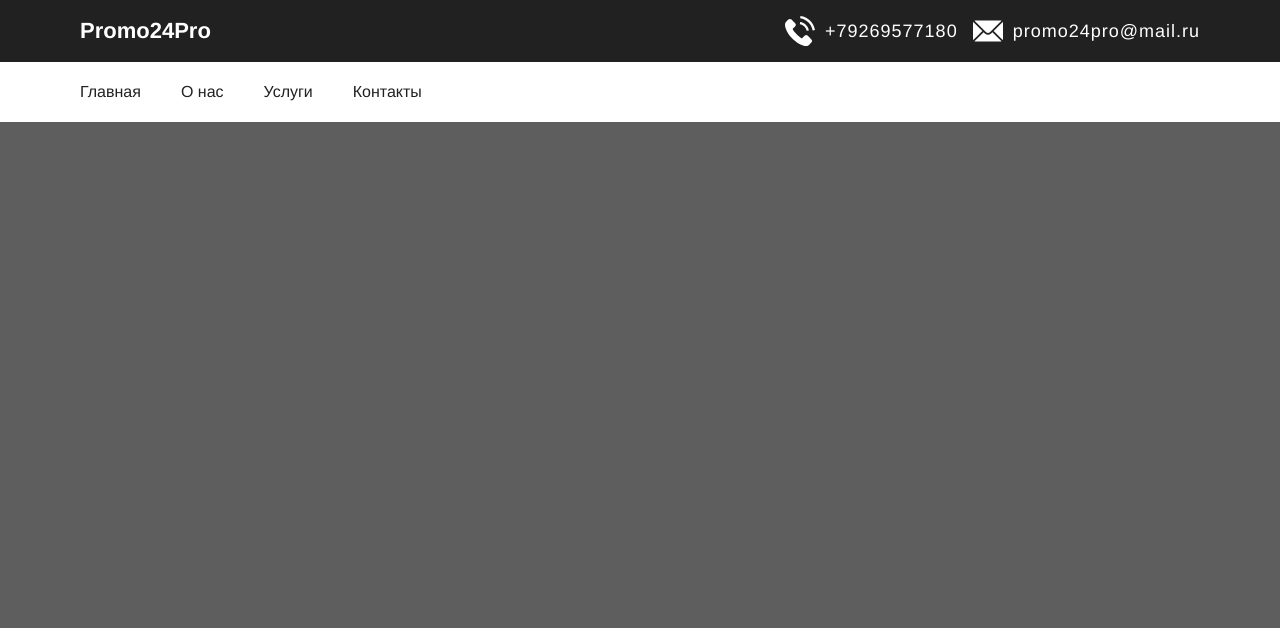
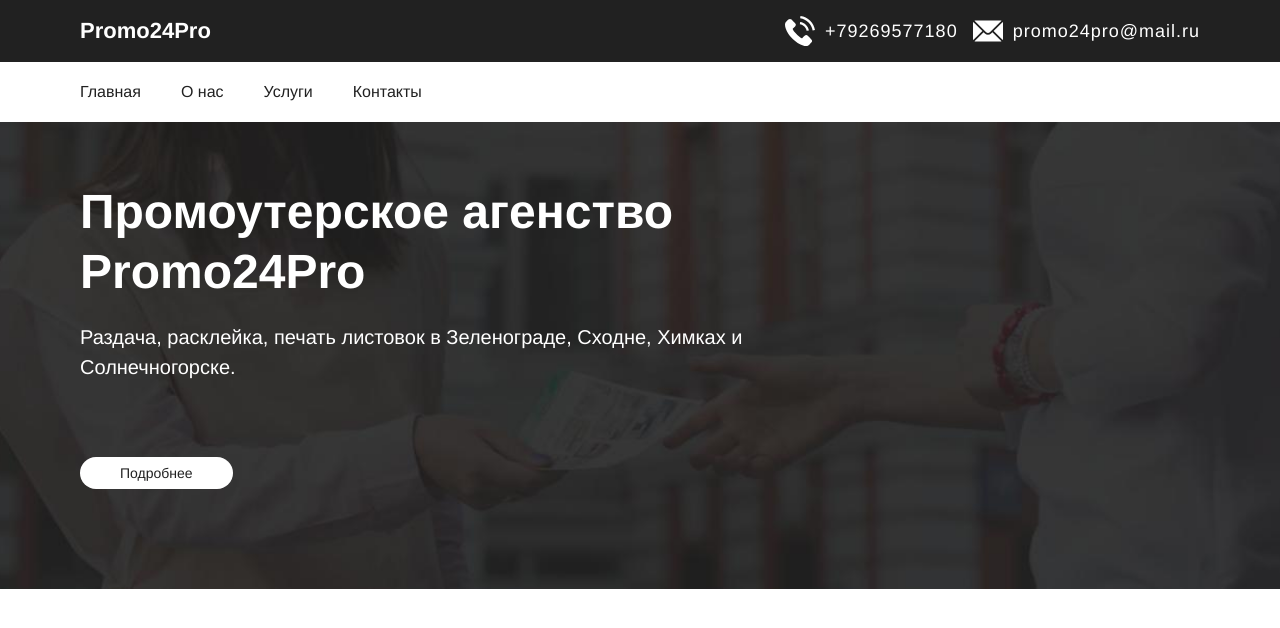
Before and after one commit to Umorph/promo24pro, a website: page #src/index.html in a window 1280 px wide. Drawn offline with nearby package versions, Linux system fonts and the light colour scheme; files that its build step writes are made by us from their sources; a web font is replaced by a local one.

Commit message:
Adds layout for keyvisual

```diff
--- a/#src/index.html
+++ b/#src/index.html
@@ -47,6 +47,18 @@
       </nav>
     </div>
   </header>
+
+  <main class="main-content">
+    <section class="main-content__keyvisual keyvisual">
+      <div class="keyvisual__inner">
+        <h1 class="keyvisual__heading">Промоутерское агенство Promo24Pro</h1>
+        <p class="keyvisual__desc">
+          Раздача, расклейка, печать листовок в Зеленограде, Сходне, Химках и Солнечногорске.
+        </p>
+        <a class="keyvisual__link" href="#">Подробнее</a>
+      </div>
+    </section>
+  </main>
 
   <!-- <header class="header">
     <div class="container">
--- a/#src/scss/_header.scss
+++ b/#src/scss/_header.scss
@@ -1,6 +1,11 @@
 @import "variables";
 
 .header {
+  position: fixed;
+  top: 0;
+  right: 0;
+  left: 0;
+
   margin: 0;
   padding: 0;
   display: flex;
--- /dev/null
+++ b/#src/scss/_keyvisual.scss
@@ -0,0 +1,102 @@
+@import "variables";
+@import "mixins";
+
+.keyvisual {
+  margin: 0;
+  padding: 0;
+  width: 100%;
+  min-height: 350px;
+  display: flex;
+  justify-content: center;
+  align-items: center;
+
+  background: $blackMain url("../img/background.jpg") center no-repeat;
+  background-size: cover;
+}
+
+.keyvisual__inner {
+  box-sizing: border-box;
+  margin: 60px 0 100px;
+  padding: 0 20px;
+  width: 100%;
+  max-width: 1160px;
+  display: flex;
+  flex-direction: column;
+  justify-content: flex-start;
+  align-items: flex-start;
+}
+
+.keyvisual__heading {
+  margin: 0;
+  padding: 0;
+  display: block;
+  width: 100%;
+  max-width: 400px;
+
+  font-family: $geometria;
+  font-weight: 700;
+  font-style: normal;
+  font-size: 24px;
+  line-height: 30px;
+  color: $trueWhite;
+
+  @media screen and (min-width: 768px) {
+    max-width: 700px;
+
+    font-size: 48px;
+    line-height: 60px;
+  }
+}
+
+.keyvisual__desc {
+  margin: 20px 0 0;
+  padding: 0;
+  display: block;
+  max-width: 450px;
+
+  font-family: $geometria;
+  font-weight: 300;
+  font-style: normal;
+  font-size: 14px;
+  line-height: 20px;
+  color: $trueWhite;
+
+  @media screen and (min-width: 768px) {
+    max-width: 750px;
+
+    font-weight: 500;
+    font-size: 20px;
+    line-height: 30px;
+  }
+}
+
+.keyvisual__link {
+  box-sizing: border-box;
+  margin: 20px 0 0;
+  padding: 8px 40px;
+  display: flex;
+  justify-content: center;
+  align-items: center;
+
+  font-family: $geometria;
+  font-weight: 500;
+  font-style: normal;
+  font-size: 12px;
+  line-height: 14px;
+  color: $blackMain;
+  text-decoration: none;
+
+  background: $trueWhite;
+  border-radius: 50px;
+
+  cursor: pointer;
+
+  @include smooth;
+
+  @media screen and (min-width: 768px) {
+    margin-top: 75px;
+
+    font-size: 14px;
+    line-height: 16px;
+  }
+}
--- /dev/null
+++ b/#src/scss/_main-content.scss
@@ -0,0 +1,18 @@
+.main-content {
+  margin: 143px 0 0;
+  padding: 0;
+  display: flex;
+  flex-direction: column;
+  justify-content: flex-start;
+  align-items: center;
+  width: 100%;
+
+  @media screen and (min-width: 768px) {
+    margin-top: 122px;
+  }
+}
+
+.main-content__keyvisual {
+  margin: 0;
+  padding: 0;
+}
--- a/#src/scss/scaffolding.scss
+++ b/#src/scss/scaffolding.scss
@@ -6,8 +6,6 @@
   overflow-x: hidden;
 
   transition: all 0.3s ease;
-
-  background: #5e5e5e;
 }
 
 .visually-hidden:not(:focus):not(:active),
--- a/#src/scss/style.scss
+++ b/#src/scss/style.scss
@@ -6,3 +6,5 @@
 @import "fonts.scss";
 @import "anchor-nav";
 @import "header";
+@import "main-content";
+@import "keyvisual";
```
